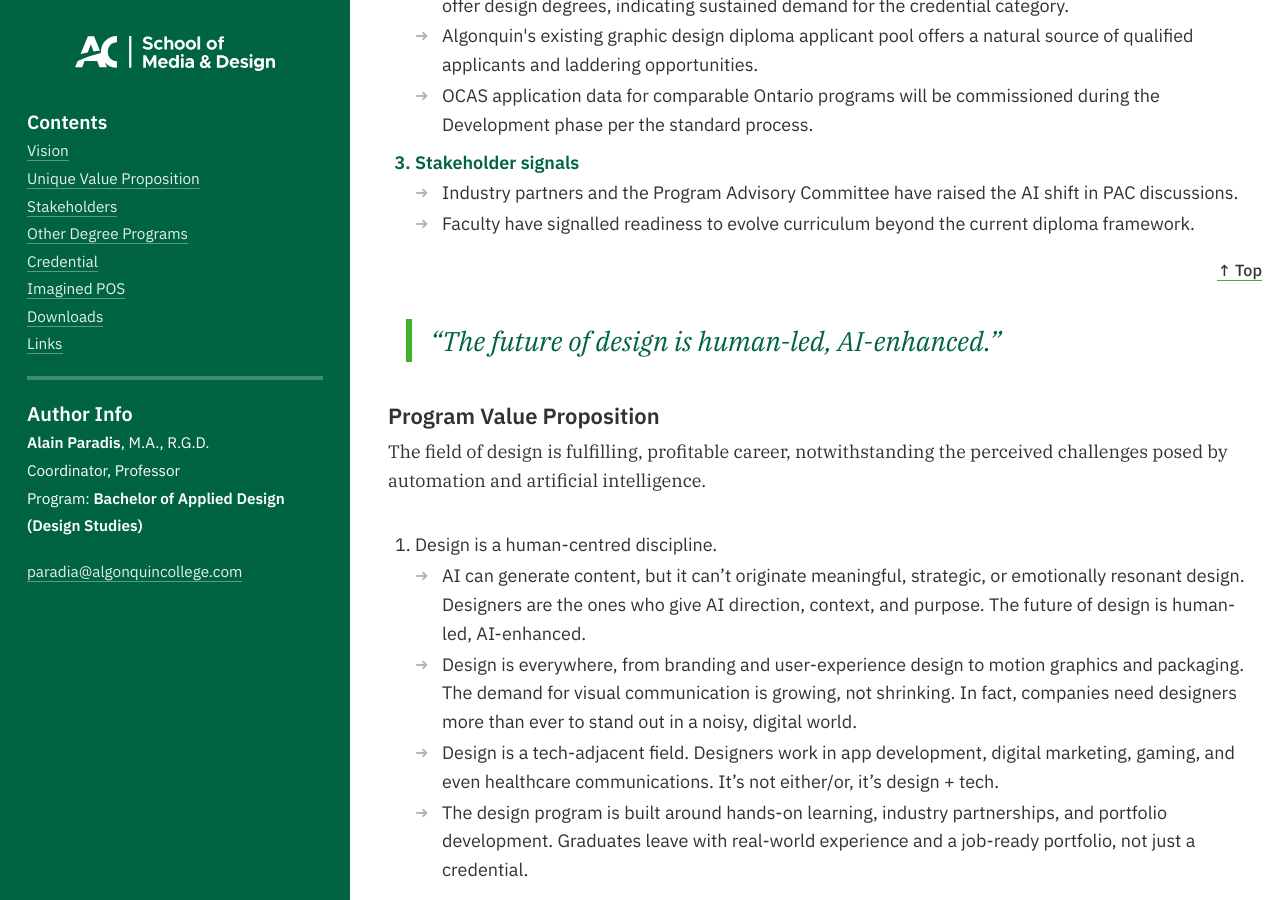
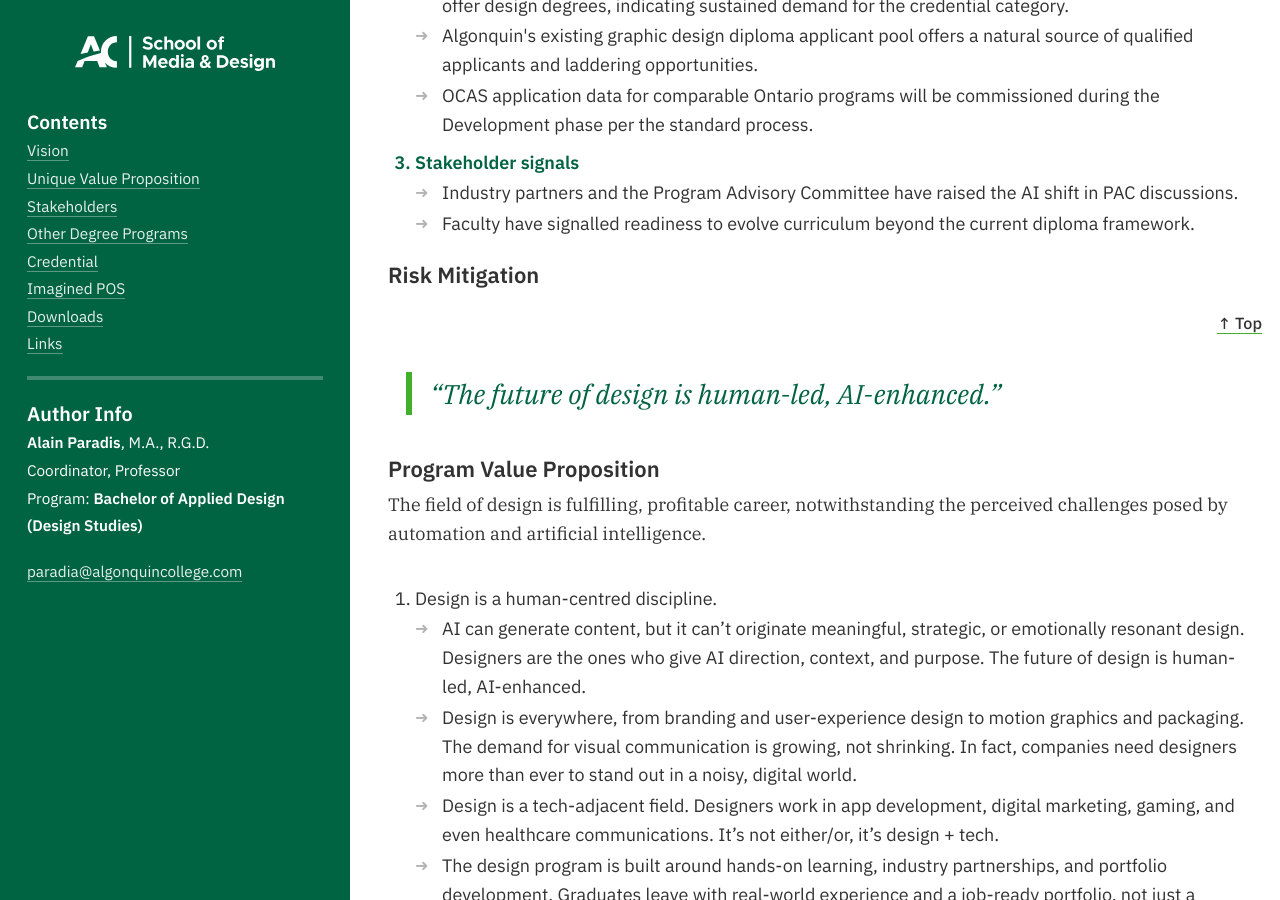
Before and after one commit to AlainParadis/program-transformation, a Jekyll site: the page built from index.md, in a window 1280 px wide and 900 px high, scrolled down 2791 px. Built offline with Jekyll 4.4.1, drawn with Linux system fonts in a browser that asks for light colours.

Commit message:
Add risk-mitigation include and data key
Add a new _includes/risk-mitigation.html that renders items from site.data.sitewide['risk-mitigation'], include it in index.md, and add a risk-mitigation key to _data/sitewide.yml as a placeholder. This wires up a risk mitigation list for the site; populate the data file with risk-item and risk-item-desc entries to display content.

```diff
--- a/_data/sitewide.yml
+++ b/_data/sitewide.yml
@@ -242,6 +242,7 @@ evidence-base:
       - evidence-item: "Industry partners and the Program Advisory Committee have raised the AI shift in PAC discussions."
       - evidence-item: "Faculty have signalled readiness to evolve curriculum beyond the current diploma framework."
 
+risk-mitigation:
 algonquin-experience:
   - experience: 01
     title: Integrated
--- /dev/null
+++ b/_includes/risk-mitigation.html
@@ -0,0 +1,8 @@
+<h4>Risk Mitigation</h4>
+<ul>
+  {% for risk in site.data.sitewide['risk-mitigation'] %}
+    <li>
+      <strong>{{ risk['risk-item'] }}</strong>.<br>{{ risk['risk-item-desc'] }}
+    </li>
+  {% endfor %}
+</ul>
--- a/index.md
+++ b/index.md
@@ -8,6 +8,7 @@ order: 0
 {% include strat-plan.html %}
 {% include differentiation.html %}
 {% include evidence.html %}
+{% include risk-mitigation.html %}
 {% include top-link.html %}
 <blockquote>
 	“The future of design is human-led, AI-enhanced.”
```
